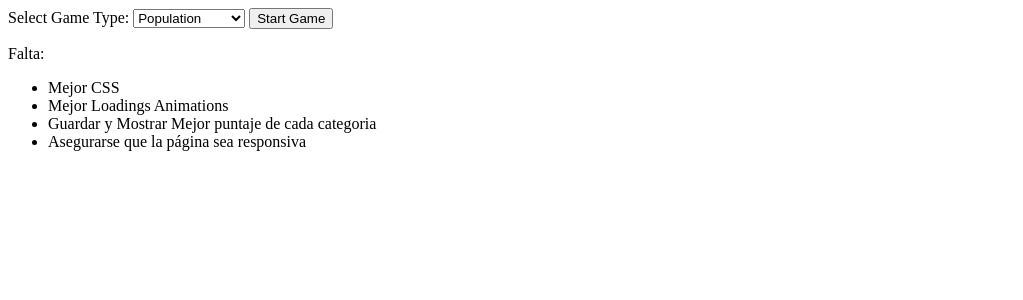
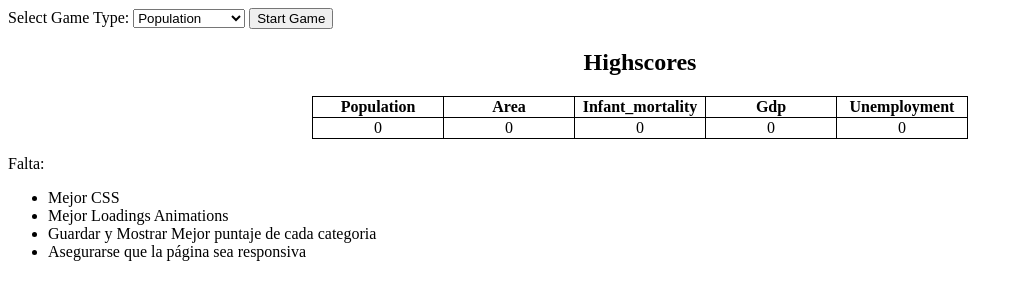
Before and after one commit to IIC3585-2023/svelte-grupo-06, a SvelteKit app: page / in a window 1280 px wide. Shown: the top 300 px of the page, without its empty margins (0-1023 px from the left). Built offline with nearby package versions, Linux system fonts and the light colour scheme.

Commit message:
:star:: Added highscore persistence for the game

```diff
--- a/src/routes/+page.svelte
+++ b/src/routes/+page.svelte
@@ -1,15 +1,30 @@
 <script>
   import { onMount } from "svelte";
-  import axios from "axios";
+  import { scores } from '../stores.js';
+  import Game from "./Game.svelte";
+  import Scoreboard from "./Scoreboard.svelte";
 
   let gameType = "population";  // New variable for tracking game type
-  let loadingAtStart  = true;
+  let loadingAtStart = true;
   let gameStarted = false;
 
-  import Game from "./Game.svelte";
   function startGame() {
     gameStarted = true;
   }
+
+  // Persist store taken from
+  // https://steveolensky.medium.com/persist-your-svelte-store-between-page-refreshes-in-a-few-lines-of-code-8dc36fc926a6
+  let savestore = false;
+  $: if (savestore && $scores) {
+    window.sessionStorage.setItem("store", JSON.stringify($scores))
+  }
+  onMount(async () => {
+    let ses = window.sessionStorage.getItem("store")
+      if (ses) {
+        $scores = JSON.parse(ses)
+      }
+    savestore = true
+  })
 </script>
 
 
@@ -24,7 +39,8 @@
     <option value="gdp">GDP</option>
     <option value="unemployment">Unemployment</option>
   </select>
-  <button on:click={startGame} >Start Game</button>
+  <button on:click={startGame}>Start Game</button>
+  <Scoreboard/>
   <p>Falta:</p>
   <ul>
     <li>Mejor CSS</li>
--- a/src/routes/Game.svelte
+++ b/src/routes/Game.svelte
@@ -1,6 +1,7 @@
 <script>
 
   import { onMount } from "svelte";
+  import { scores } from '../stores.js';
   import axios from "axios";
   import Country from "./Country.svelte";
   let countries = [];
@@ -12,13 +13,18 @@
   let gameOver = false;
   let currentScore = 0;
 
+  $: gameOver && updateHighscore(gameType, currentScore);
+
+  function updateHighscore(gameType, obtainedScore) {
+    if ($scores[gameType] < obtainedScore) {
+      $scores[gameType] = obtainedScore;
+    }
+  }
 
   async function fetchCountries() {
-
     const response = await axios.get("https://restcountries.com/v3.1/all");
     countries = response.data;
     currentCountry = await getRandomCountry();
-
 
     nextCountry = await getRandomCountry();
     loadingAtStart = false;
@@ -43,10 +49,13 @@
       return await getRandomCountry();
     }
     country.infant_mortality = response.data[0].infant_mortality;
+    country.gdp = response.data[0].gdp;
+    country.unemployment = response.data[0].unemployment;
 
     loadingCountry = false;
     return country;
   }
+
   async function playGame(higher) {
     let comparisonValueCurrent, comparisonValueNext;
     comparisonValueCurrent = currentCountry[gameType];
@@ -63,9 +72,9 @@
     }
 
   }
+
   onMount(fetchCountries);
 </script>
-
 
 
 <div class="game">
@@ -90,14 +99,14 @@
     {#if gameOver}
       <h2>Game Over</h2>
       <h3>Score: {currentScore}</h3>
-      <button on:click={() => window.location.reload()}>Play Again</button>
+      <button on:click={() => window.location.reload()}>Return to menu</button>
     {:else}
       <h2>Score: {currentScore}</h2>
     {/if}
   {:else}
-    <h2>Loading</h2>
+    <img src="https://media.giphy.com/media/3oEjI6SIIHBdRxXI40/giphy.gif" alt="loading" />
+    <h2>Loading...</h2>
   {/if}
-
 </div>
 
 <style>
--- /dev/null
+++ b/src/routes/Scoreboard.svelte
@@ -0,0 +1,47 @@
+<script>
+  import { scores } from '../stores.js';
+
+  let scoreboard;
+  scores.subscribe(value => scoreboard = value);
+</script>
+
+<h2>Highscores</h2>
+<div class="games-scores">
+  {#if scoreboard}
+    <table>
+      <tr>
+        {#each Object.entries(scoreboard) as [gameType, gameScore]}
+          <th>{ gameType.charAt(0).toUpperCase() + gameType.slice(1) }</th>
+        {/each}
+      </tr>
+      <tr>
+        {#each Object.entries(scoreboard) as [gameType, gameScore]}
+          <td>{ gameScore }</td>
+        {/each}
+      </tr>
+    </table>
+  {:else}
+    <p>Loading...</p>
+  {/if}
+</div>
+
+<style>
+  h2 {
+    text-align: center;
+  }
+
+  table, th, td {
+    border: 1px solid black;
+    border-collapse: collapse;
+  }
+
+  th, td {
+    text-align: center;
+    width: 10vw;
+  }
+
+  .games-scores {
+    display: flex;
+    justify-content: center;
+  }
+</style>
--- /dev/null
+++ b/src/stores.js
@@ -0,0 +1,11 @@
+import { writable } from "svelte/store";
+
+const highscores = {
+  "population": 0,
+  "area": 0,
+  "infant_mortality": 0,
+  "gdp": 0,
+  "unemployment": 0
+}
+
+export const scores = writable(highscores);
```
Also changed, not shown: src/routes/Country.svelte (+6 -6 lines).
